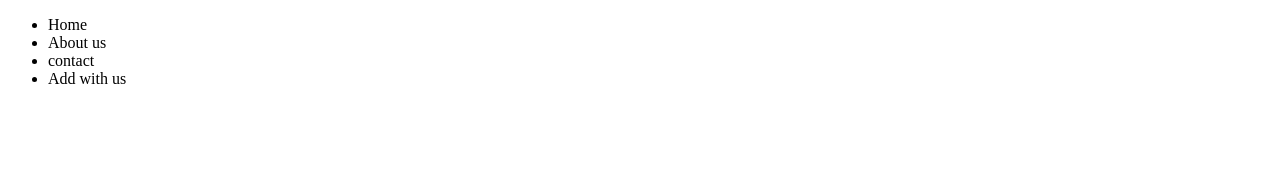
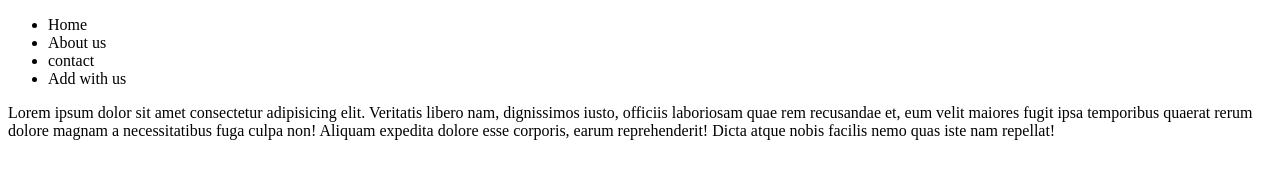
Before and after one commit to webthemelab/First-demo-site, a plain HTML site: page First-demo-project/index.html in a window 1280 px wide. Drawn offline with Linux system fonts and the light colour scheme.

Commit message:
new paregraf added

```diff
--- a/First-demo-project/index.html
+++ b/First-demo-project/index.html
@@ -15,5 +15,8 @@
             <li><a href=""></a>Add with us</li>
         </ul>
     </div>
+    <div>
+        <p>Lorem ipsum dolor sit amet consectetur adipisicing elit. Veritatis libero nam, dignissimos iusto, officiis laboriosam quae rem recusandae et, eum velit maiores fugit ipsa temporibus quaerat rerum dolore magnam a necessitatibus fuga culpa non! Aliquam expedita dolore esse corporis, earum reprehenderit! Dicta atque nobis facilis nemo quas iste nam repellat!</p>
+    </div>
 </body>
 </html>
```
